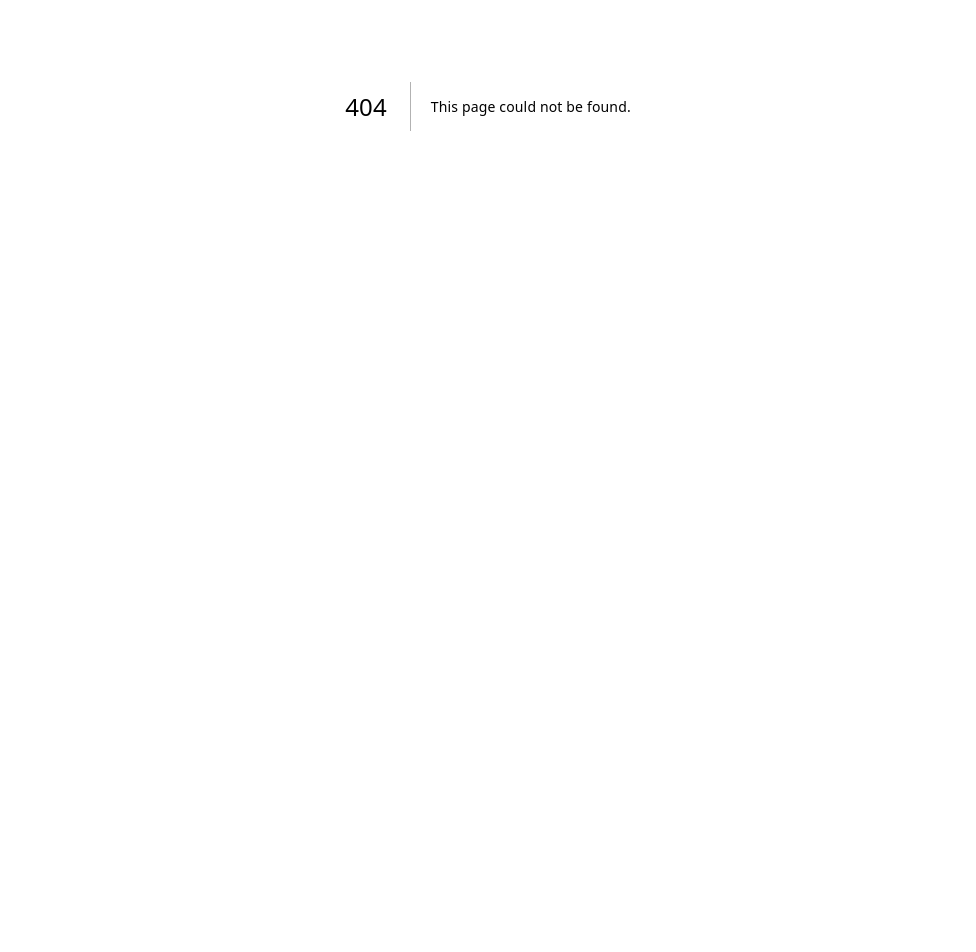
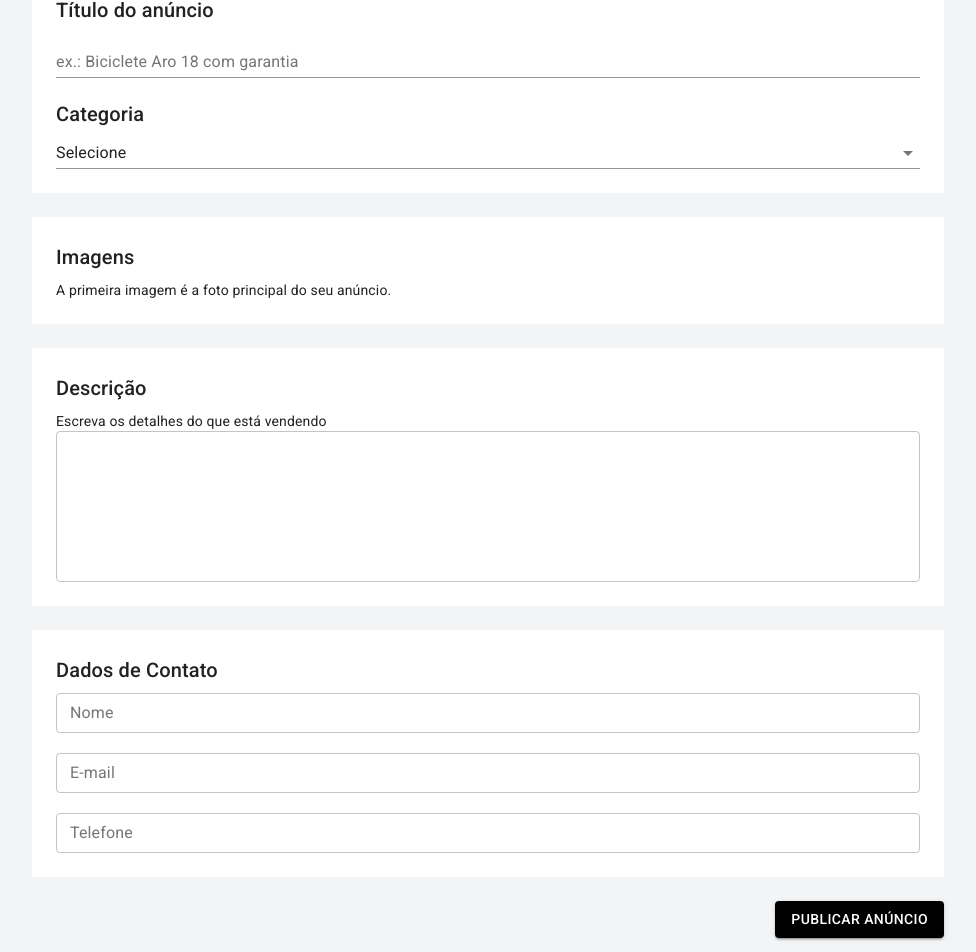
Before and after one commit to paulojrc52/anunxiar, a Next.js app: page /user/publish in a window 1280 px wide. Before the commit this address had no page. Shown: the part 294-1246 px from the top of the page, without its empty margins (152-1128 px from the left). Before the commit the page ends 800 px from the top, so only its background shows below. Built offline with nearby package versions, Linux system fonts and the light colour scheme.

Commit message:
Criando pagina publish

```diff
--- /dev/null
+++ b/pages/user/publish.js
@@ -0,0 +1,149 @@
+import {
+  Box,
+  Button,
+  Container,
+  Select,
+  TextField,
+  Typography
+}from '@material-ui/core'
+import { makeStyles } from '@material-ui/core'
+
+import TitleHead from '../../src/components/TitleHead'
+import TemplateDefault from '../../src/templates/Default'
+
+const useStyles = makeStyles((theme) => ({
+  box: {
+    backgroundColor: theme.palette.background.white,
+    padding: theme.spacing(3),
+  },
+  boxContainer: {
+    paddingBottom: theme.spacing(3),
+  },
+  boxButton: {
+    textAlign:'right',
+  },
+
+}))
+
+const Publish = () => {
+  const classes = useStyles()
+
+  return (
+    <TemplateDefault>
+      <TitleHead
+        title='Publicar Anúncio'
+        subtitle='Quanto mais detalhado, melhor!'
+      />
+
+      <Container maxWidth='md' className={classes.boxContainer}>
+        <Box className={classes.box}>
+          <Typography component='h6' variant='h6' color='textPrimary' gutterBottom>
+            Título do anúncio
+          </Typography>
+          <TextField
+            label='ex.: Biciclete Aro 18 com garantia'
+            size='small'
+            fullWidth
+          />
+          <br /><br />
+          <Typography component='h6' variant='h6' color='textPrimary' gutterBottom>
+            Categoria
+          </Typography>
+          <Select
+            native
+            value=''
+            fullWidth
+            onChange={() => {}}
+            inputProps={{
+              name: 'age',
+            }}
+          >
+            <option value="">Selecione</option>
+            <option value={1}>Bebê e Crianças</option>
+            <option value={2}>Agriculturas</option>
+            <option value={3}>Moda</option>
+            <option value={3}>Carros, Motos e Barcos</option>
+            <option value={3}>Serviços</option>
+            <option value={3}>Lazer</option>
+            <option value={3}>Animais</option>
+            <option value={3}>Moveis, Casa e Jardim</option>
+            <option value={3}>Imóveis</option>
+            <option value={3}>Equipamentos e Ferramentas</option>
+            <option value={3}>Celulares e Tablets</option>
+            <option value={3}>Esporte</option>
+            <option value={3}>Tecnologia</option>
+            <option value={3}>Emprego</option>
+            <option value={3}>Outros</option>
+          </Select>
+        </Box>
+      </Container>
+
+      <Container maxWidth='md' className={classes.boxContainer}>
+        <Box className={classes.box}>
+          <Typography component='h6' variant='h6' color='textPrimary' gutterBottom>
+            Imagens
+          </Typography>
+          <Typography component='div' variant='body2' color='textPrimary'>
+            A primeira imagem é a foto principal do seu anúncio.
+          </Typography>
+        </Box>
+      </Container>
+
+      <Container maxWidth='md' className={classes.boxContainer}>
+        <Box className={classes.box}>
+          <Typography component='h6' variant='h6' color='textPrimary' gutterBottom>
+            Descrição
+          </Typography>
+          <Typography component='div' variant='body2' color='textPrimary'>
+            Escreva os detalhes do que está vendendo
+          </Typography>
+          <TextField
+            multiline
+            rows={6}
+            variant='outlined'
+            fullWidth
+          />
+        </Box>
+      </Container>
+
+
+      <Container maxWidth='md' className={classes.boxContainer} >
+        <Box className={classes.box}>
+          <Typography component='h6' variant='h6' color='textPrimary' gutterBottom>
+            Dados de Contato
+          </Typography>
+          <TextField
+            label='Nome'
+            variant='outlined'
+            size='small'
+            fullWidth
+          />
+          <br /> <br />
+          <TextField
+            label='E-mail'
+            variant='outlined'
+            size='small'
+            fullWidth
+          />
+          <br /><br />
+          <TextField
+            label='Telefone'
+            variant='outlined'
+            size='small'
+            fullWidth
+          />
+        </Box>
+      </Container>
+
+      <Container maxWidth='md' className={classes.boxContainer} >
+        <Box className={classes.boxButton}>
+          <Button variant='contained' color='primary'>
+            Publicar anúncio
+          </Button>
+        </Box>
+      </Container>
+    </TemplateDefault>
+  )
+}
+
+export default Publish
--- a/src/theme.js
+++ b/src/theme.js
@@ -4,7 +4,11 @@ const theme = createMuiTheme({
   palette: {
     primary: {
       main: '#000000',
-    }
+    },
+    background: {
+      default: 'rgb(242, 244, 245)',
+      white: '#ffffff'
+    },
   }
 })
 
```
Also changed, not shown: pages/user/dashboard.js (renamed from pages/users/dashboard.js).
